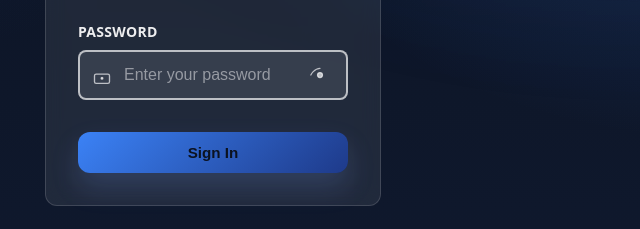
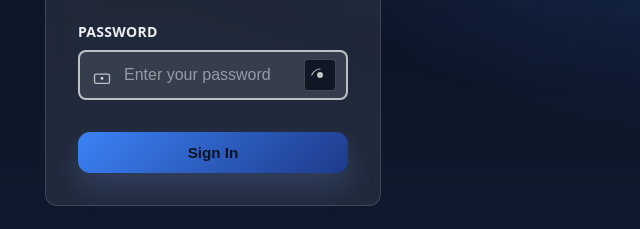
Before and after one commit to 21s21275/compressor-asset-app, a website: page public/login.html in a window 1280 px wide. Shown: the part 430-659 px from the top of the page, 427-1067 px from the left. Drawn offline with Linux system fonts and the light colour scheme.

Commit message:
Fix login icons visibility - add background and higher z-index to override autofill

```diff
--- a/public/style.css
+++ b/public/style.css
@@ -51,10 +51,10 @@ body {
   position: fixed;
   inset: 0;
   background-image:
-    linear-gradient(rgba(255,255,255,0.03) 1px, transparent 1px),
-    linear-gradient(90deg, rgba(255,255,255,0.03) 1px, transparent 1px);
+    linear-gradient(rgba(255, 255, 255, 0.03) 1px, transparent 1px),
+    linear-gradient(90deg, rgba(255, 255, 255, 0.03) 1px, transparent 1px);
   background-size: 42px 42px;
-  mask-image: radial-gradient(600px 420px at 50% 14%, rgba(0,0,0,0.9), transparent 70%);
+  mask-image: radial-gradient(600px 420px at 50% 14%, rgba(0, 0, 0, 0.9), transparent 70%);
   pointer-events: none;
   z-index: -1;
   opacity: 0.25;
@@ -87,7 +87,7 @@ body {
   border-radius: 14px;
   background: linear-gradient(135deg, rgba(120, 166, 255, 0.22), rgba(176, 124, 255, 0.18));
   border: 1px solid rgba(255, 255, 255, 0.14);
-  box-shadow: 0 18px 45px rgba(0,0,0,0.35);
+  box-shadow: 0 18px 45px rgba(0, 0, 0, 0.35);
   display: grid;
   place-items: center;
   color: rgba(255, 255, 255, 0.9);
@@ -123,9 +123,9 @@ body {
   border-radius: 999px;
   font-size: 0.82rem;
   font-weight: 700;
-  border: 1px solid rgba(255,255,255,0.14);
+  border: 1px solid rgba(255, 255, 255, 0.14);
   background: rgba(10, 16, 28, 0.35);
-  color: rgba(255,255,255,0.78);
+  color: rgba(255, 255, 255, 0.78);
   white-space: nowrap;
 }
 
@@ -134,12 +134,12 @@ body {
   width: 8px;
   height: 8px;
   border-radius: 999px;
-  background: rgba(255,255,255,0.35);
-  box-shadow: 0 0 0 3px rgba(255,255,255,0.06);
+  background: rgba(255, 255, 255, 0.35);
+  box-shadow: 0 0 0 3px rgba(255, 255, 255, 0.06);
 }
 
 .pill[data-state="ok"] {
-  color: rgba(225,255,243,0.95);
+  color: rgba(225, 255, 243, 0.95);
   border-color: rgba(46, 229, 157, 0.25);
 }
 
@@ -166,7 +166,7 @@ body {
   padding: 1.4rem 1.35rem 1.25rem;
   box-shadow: var(--shadow);
   backdrop-filter: blur(14px);
-  animation: rise 520ms cubic-bezier(.2,.9,.2,1) both;
+  animation: rise 520ms cubic-bezier(.2, .9, .2, 1) both;
 }
 
 .form::before {
@@ -209,7 +209,7 @@ label {
   transform: translateY(-50%);
   width: 18px;
   height: 18px;
-  color: rgba(255,255,255,0.62);
+  color: rgba(255, 255, 255, 0.62);
   pointer-events: none;
 }
 
@@ -350,9 +350,9 @@ button[type="submit"][data-busy="true"] .btnText {
   font-weight: 650;
   border: 1px solid rgba(255, 255, 255, 0.14);
   background: rgba(10, 16, 28, 0.55);
-  box-shadow: 0 18px 60px rgba(0,0,0,0.55);
+  box-shadow: 0 18px 60px rgba(0, 0, 0, 0.55);
   backdrop-filter: blur(14px);
-  animation: toastIn 260ms cubic-bezier(.2,.9,.2,1) both;
+  animation: toastIn 260ms cubic-bezier(.2, .9, .2, 1) both;
 }
 
 .toast.success {
@@ -366,22 +366,43 @@ button[type="submit"][data-busy="true"] .btnText {
 }
 
 @keyframes spin {
-  to { transform: rotate(360deg); }
+  to {
+    transform: rotate(360deg);
+  }
 }
 
 @keyframes toastIn {
-  from { transform: translateX(-50%) translateY(10px); opacity: 0; }
-  to { transform: translateX(-50%) translateY(0); opacity: 1; }
+  from {
+    transform: translateX(-50%) translateY(10px);
+    opacity: 0;
+  }
+
+  to {
+    transform: translateX(-50%) translateY(0);
+    opacity: 1;
+  }
 }
 
 @keyframes rise {
-  from { transform: translateY(10px); opacity: 0; }
-  to { transform: translateY(0); opacity: 1; }
+  from {
+    transform: translateY(10px);
+    opacity: 0;
+  }
+
+  to {
+    transform: translateY(0);
+    opacity: 1;
+  }
 }
 
 @keyframes drift {
-  from { transform: translate3d(-1.2%, -0.8%, 0) scale(1.01); }
-  to { transform: translate3d(1.2%, 0.8%, 0) scale(1.03); }
+  from {
+    transform: translate3d(-1.2%, -0.8%, 0) scale(1.01);
+  }
+
+  to {
+    transform: translate3d(1.2%, 0.8%, 0) scale(1.03);
+  }
 }
 
 /* Autocomplete dropdown styles */
@@ -563,36 +584,37 @@ button[type="submit"][data-busy="true"] .btnText {
 }
 
 .login-form .control #toggle-password {
-  position: absolute;
-  right: 12px;
-  top: 50%;
-  transform: translateY(-50%);
-  background: none;
-  border: none;
-  cursor: pointer;
-  color: var(--muted);
-  padding: 6px;
-  border-radius: 4px;
-  transition: all 0.2s ease;
-  z-index: 2;
+  position: absolute !important;
+  right: 12px !important;
+  top: 50% !important;
+  transform: translateY(-50%) !important;
+  background: rgba(10, 16, 28, 0.8) !important;
+  border: 1px solid rgba(255, 255, 255, 0.2) !important;
+  cursor: pointer !important;
+  color: var(--muted) !important;
+  padding: 6px !important;
+  border-radius: 4px !important;
+  z-index: 10 !important;
   display: flex !important;
-  align-items: center;
-  justify-content: center;
+  align-items: center !important;
+  justify-content: center !important;
   opacity: 1 !important;
   visibility: visible !important;
+  transition: all 0.2s ease !important;
 }
 
 .login-form .control #toggle-password:hover {
-  color: var(--primary);
-  background: rgba(30, 58, 138, 0.1);
+  color: var(--primary) !important;
+  background: rgba(30, 58, 138, 0.3) !important;
+  border-color: rgba(30, 58, 138, 0.5) !important;
 }
 
 .login-form .control #toggle-password svg {
-  width: 20px;
-  height: 20px;
-  stroke-width: 1.5;
-  fill: none;
-  stroke: currentColor;
+  width: 18px !important;
+  height: 18px !important;
+  stroke-width: 2 !important;
+  fill: none !important;
+  stroke: currentColor !important;
   display: block !important;
 }
 
```
